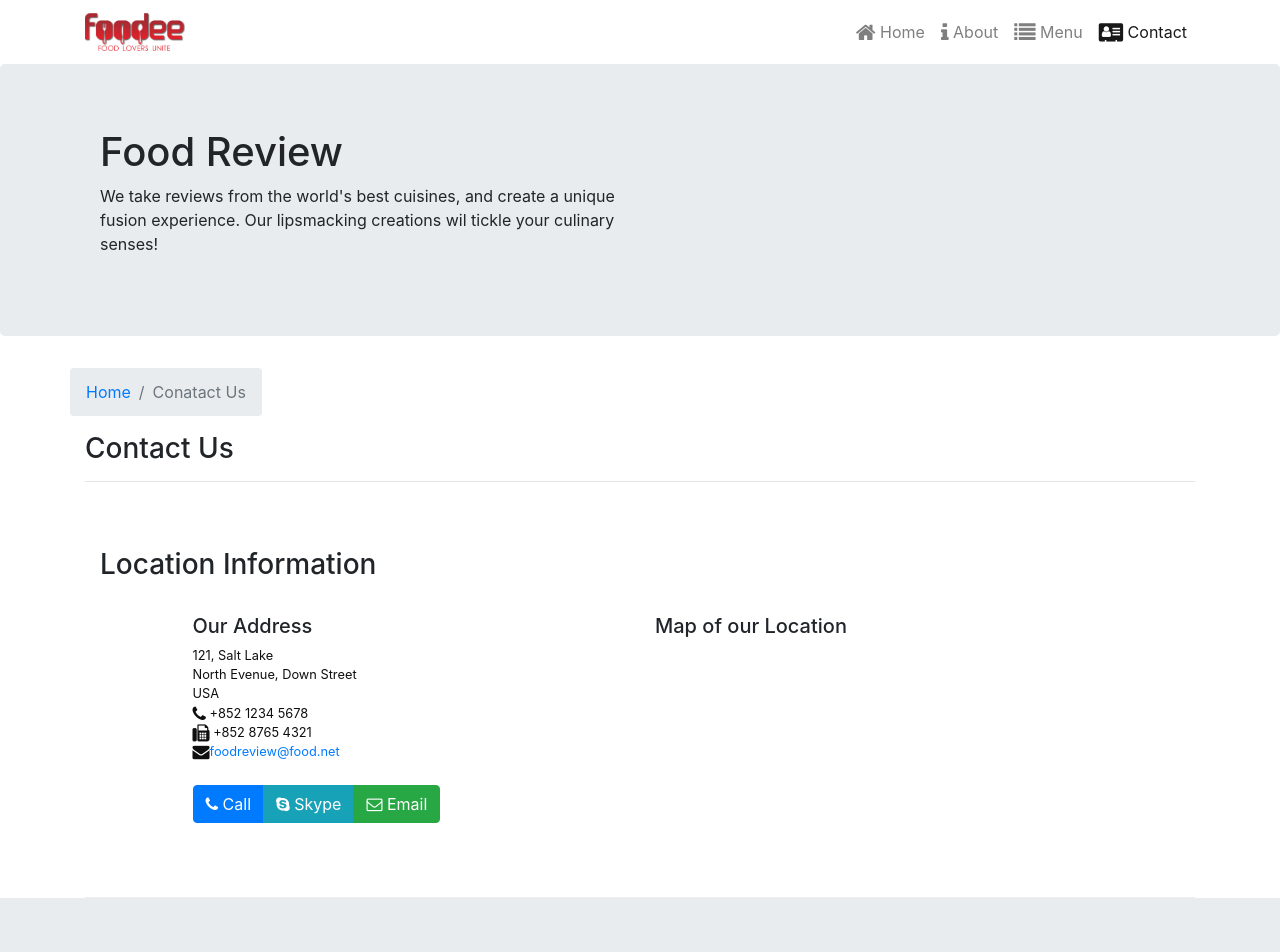
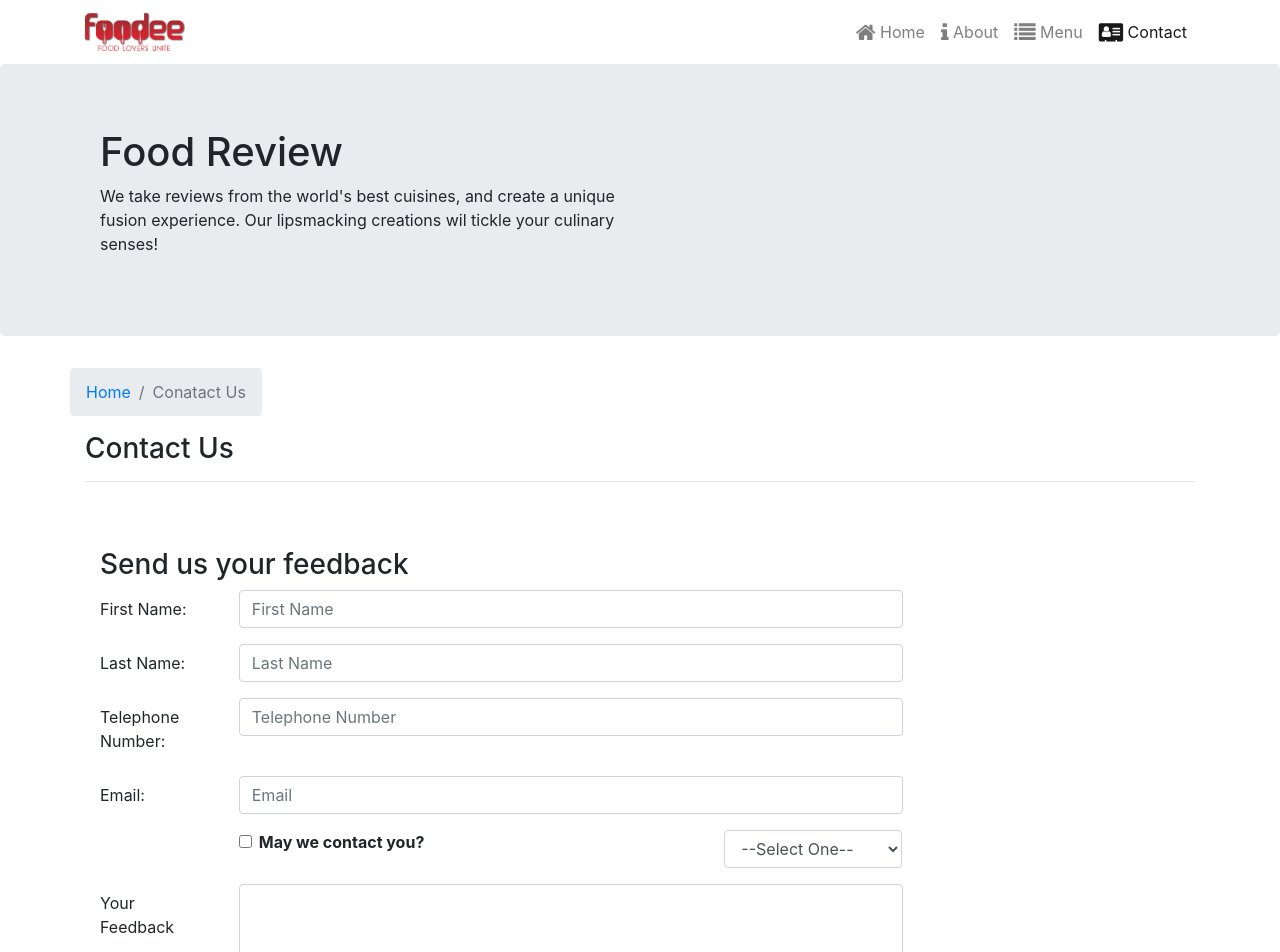
Before and after one commit to mazharvai007/food-review-app, a React (Create React App) app: page /contact in a window 1280 px wide. Shown: the top 952 px of the page. Built offline with nearby package versions, Linux system fonts and the light colour scheme.

Commit message:
Form is controlled

```diff
--- a/src/components/Contact/Contact.js
+++ b/src/components/Contact/Contact.js
@@ -1,8 +1,52 @@
-import React from 'react';
-import { Breadcrumb, BreadcrumbItem } from 'reactstrap';
+import React, { Component } from 'react';
+import {
+	Breadcrumb,
+	BreadcrumbItem,
+	Button,
+	Form,
+	FormGroup,
+	Label,
+	Input,
+	Col,
+} from 'reactstrap';
 import { Link } from 'react-router-dom';
 
-function Contact(props) {
+class Contact extends Component {
+	constructor(props) {
+		super(props);
+
+		this.state = {
+			firstName: '',
+			lastName: '',
+			telNum: '',
+			email: '',
+			agree: false,
+			contatType: 'Tel.',
+			message: '',
+		};
+
+		this.handleInputChange = this.handleInputChange.bind(this);
+		this.handleSubmit = this.handleSubmit.bind(this);
+	}
+
+	handleInputChange(event) {
+		const target = event.target;
+		const value =
+			target.type === 'checkbox' ? target.checked : target.value;
+		const name = target.name;
+
+		this.setState({
+			[name]: value,
+		});
+	}
+
+	handleSubmit(event) {
+		console.log('Current State is: ' + JSON.stringify(this.state));
+		alert('Current State is: ' + JSON.stringify(this.state));
+		event.preventDefault();
+	}
+
+	render() {
 		return (
 			<div className='container'>
 				<div className='row'>
@@ -19,6 +63,125 @@
 				</div>
 				<div className='row row-content'>
 					<div className='col-12'>
+						<h3>Send us your feedback</h3>
+					</div>
+					<div className='col-12 col-md-9'>
+						<Form onSubmit={this.handleSubmit}>
+							<FormGroup row>
+								<Label htmlFor='firstName' md={2}>
+									First Name:
+								</Label>
+								<Col md={10}>
+									<Input
+										type='text'
+										id='firstName'
+										name='firstName'
+										placeholder='First Name'
+										value={this.state.firstName}
+										onChange={this.handleInputChange}
+									/>
+								</Col>
+							</FormGroup>
+							<FormGroup row>
+								<Label htmlFor='lastName' md={2}>
+									Last Name:
+								</Label>
+								<Col md={10}>
+									<Input
+										type='text'
+										id='lastName'
+										name='lastName'
+										placeholder='Last Name'
+										value={this.state.lastName}
+										onChange={this.handleInputChange}
+									/>
+								</Col>
+							</FormGroup>
+							<FormGroup row>
+								<Label htmlFor='telNum' md={2}>
+									Telephone Number:
+								</Label>
+								<Col md={10}>
+									<Input
+										type='text'
+										id='telNum'
+										name='telNum'
+										placeholder='Telephone Number'
+										value={this.state.telNum}
+										onChange={this.handleInputChange}
+									/>
+								</Col>
+							</FormGroup>
+							<FormGroup row>
+								<Label htmlFor='email' md={2}>
+									Email:
+								</Label>
+								<Col md={10}>
+									<Input
+										type='email'
+										id='email'
+										name='email'
+										placeholder='Email'
+										value={this.state.email}
+										onChange={this.handleInputChange}
+									/>
+								</Col>
+							</FormGroup>
+							<FormGroup row>
+								<Col md={{ size: 6, offset: 2 }}>
+									<FormGroup check>
+										<Label check>
+											<Input
+												type='checkbox'
+												name='agree'
+												checked={this.state.agree}
+												onChange={
+													this.handleInputChange
+												}
+											/>{' '}
+											<strong>May we contact you?</strong>
+										</Label>
+									</FormGroup>
+								</Col>
+								<Col md={{ size: 3, offset: 1 }}>
+									<Input
+										type='select'
+										name='contactType'
+										value={this.state.contatType}
+										onChange={this.handleInputChange}>
+										<option value=''>--Select One--</option>
+										<option value='tel'>Telephone</option>
+										<option value='email'>Email</option>
+									</Input>
+								</Col>
+							</FormGroup>
+							<FormGroup row>
+								<Label htmlFor='message' md={2}>
+									Your Feedback
+								</Label>
+								<Col md={10}>
+									<Input
+										type='textarea'
+										id='message'
+										name='message'
+										rows='4'
+										value={this.state.message}
+										onChange={this.handleInputChange}
+									/>
+								</Col>
+							</FormGroup>
+							<FormGroup row>
+								<Col md={{ size: 10, offset: 2 }}>
+									<Button type='submit' color='primary'>
+										Send Feedback
+									</Button>
+								</Col>
+							</FormGroup>
+						</Form>
+					</div>
+				</div>
+				<div className='row row-content'>
+					<div className='col-12 col-md-12'>
 						<h3>Location Information</h3>
 					</div>
 					<div className='col-12 col-sm-4 offset-sm-1'>
@@ -66,5 +229,6 @@
 			</div>
 		);
 	}
+}
 
 export default Contact;
```
Lines whose indentation alone changed are shown as unchanged.
